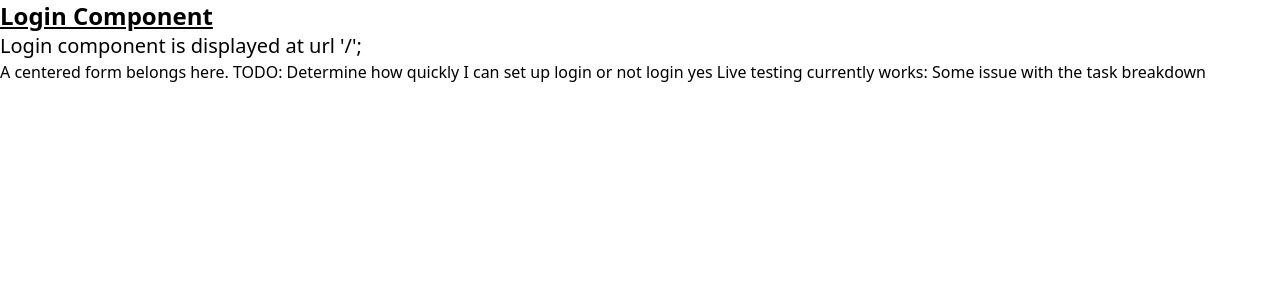
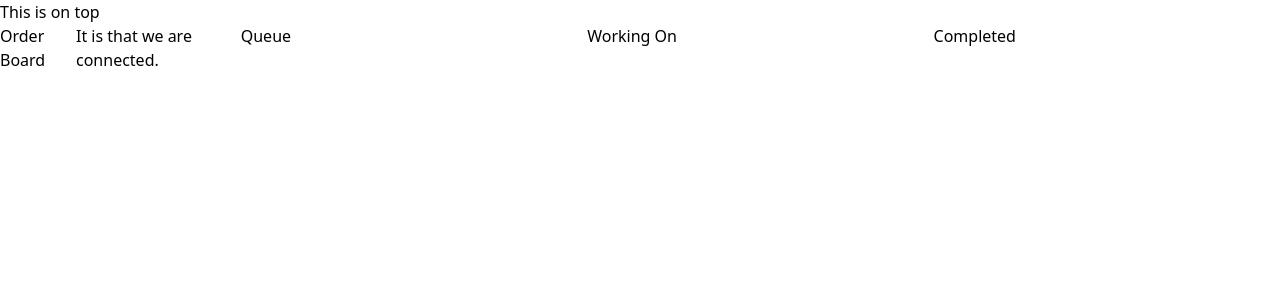
Before and after one commit to calvincchong/FoodStreams, a React app: page / in a window 1280 px wide. Shown: the top 300 px of the page. Built offline with nearby package versions, Linux system fonts and the light colour scheme; no server answers.

Commit message:
Switched file path for Login and Board within the App page in order to test the board without first setting up backend server side routing in conjunction with React-Router

```diff
--- a/src/components/App.jsx
+++ b/src/components/App.jsx
@@ -14,9 +14,9 @@ const App = ({props}) => {
   return (
     <BrowserRouter>
       <Routes>
-        <Route path='/' element={<Login />} />
-        <Route path='board' element={<Board />} />
-        <Route path='Notifications' element={<Notifications />} />
+        <Route path='/' element={<Board />} />
+        <Route path='board' element={<Login />} />
+        <Route path='/notifications' element={<Notifications />} />
       </Routes>
     </BrowserRouter>
   );
--- a/src/components/Board.jsx
+++ b/src/components/Board.jsx
@@ -25,9 +25,15 @@ const Board = ({props}) => {
   }, []);
 
   return (
-    <div>
-      <h2> Order Board</h2>
-      It is {isConnected} that we are connected.
+    <div className="board-main-content">
+      <div className="board-header">This is on top</div>
+      <div className="board-canvas flex flex-row">
+        <h2> Order Board</h2>
+        It is {isConnected} that we are connected.
+        <div className="ko-list listwrapper basis-1/3"><h2>Queue</h2></div>
+        <div className="ko-list listwrapper basis-1/3"><h2>Working On</h2></div>
+        <div className="ko-list listwrapper basis-1/3"><h2>Completed</h2></div>
+      </div>
     </div>
   );
 }
--- a/src/components/Notifications.jsx
+++ b/src/components/Notifications.jsx
@@ -0,0 +1,16 @@
+import React from 'react';
+import { useState, useEffect } from 'react';
+import io from 'socket.io-client';
+import axios from 'axios';
+
+const Notifications = ({props}) => {
+
+  return (
+    <div>
+      <h2>Notifications Component</h2>
+      TODO: A modal that contains the details of the Notifications application.
+    </div>
+  );
+}
+
+export default Notifications;
```
